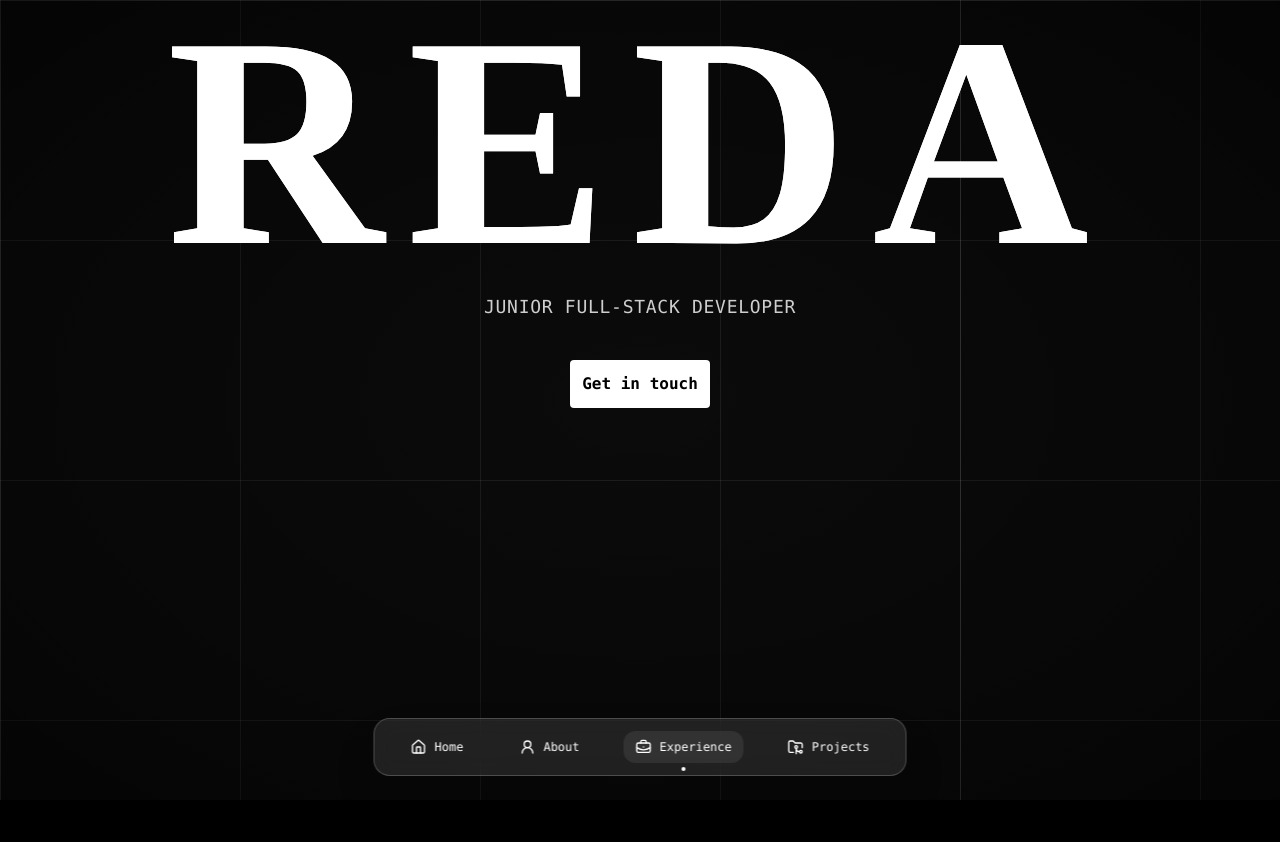
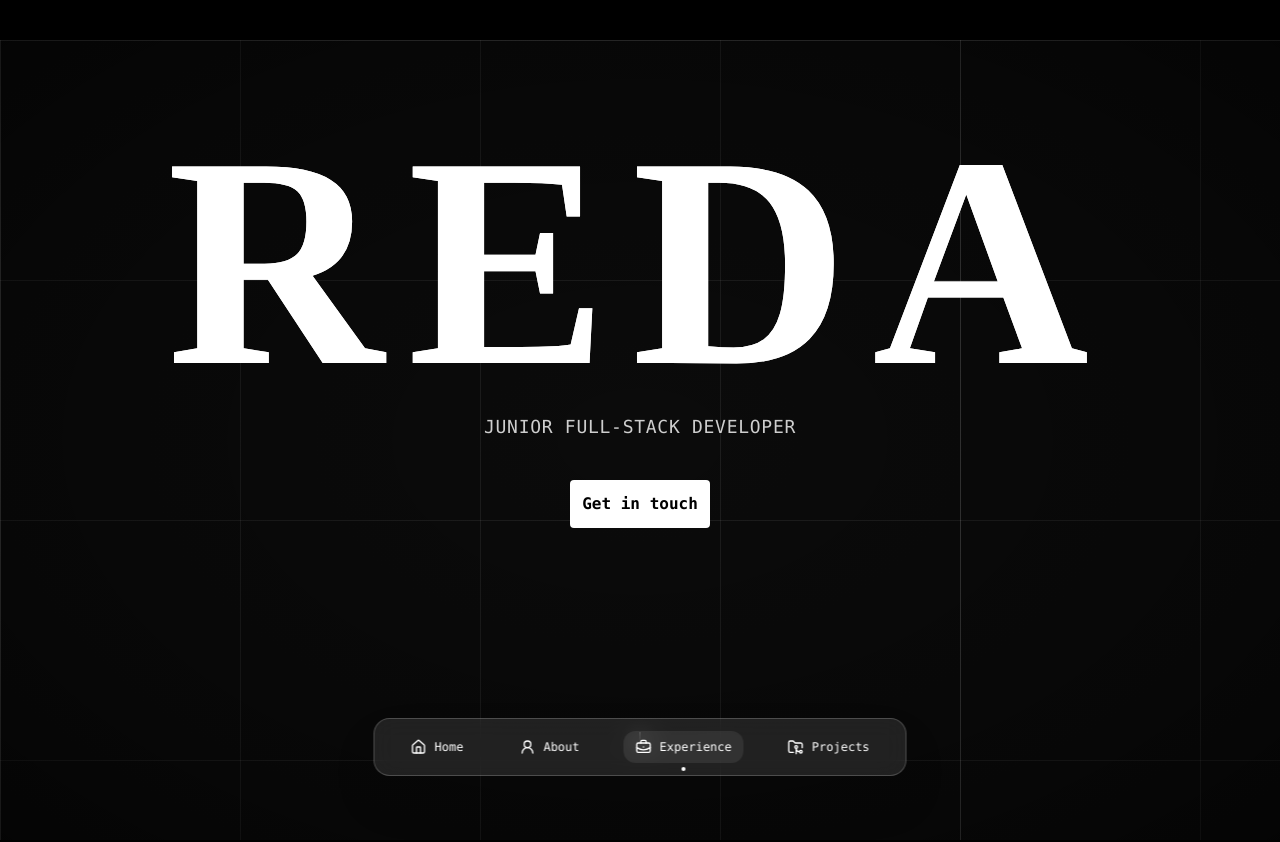
Before and after one commit to redasnkrs/Portfolio., a React (Vite) app: page / in a window 1280 px wide. Shown: the top 842 px of the page. Built offline with nearby package versions, Linux system fonts and the light colour scheme; a web font is replaced by a local one.

Commit message:
feat: Button header bouncing

```diff
--- a/src/components/Hero.tsx
+++ b/src/components/Hero.tsx
@@ -41,9 +41,11 @@ export function Hero({
             <a href="mailto:redadahmani34@gmail.com">Get in touch</a>
           </button>
         </div>
-        <div className="mt-100">
-          <button className="">
-            <a href="#about">II</a>
+        <div className="mt-50">
+          <button className="animate-bounce ease-in-out">
+            <a href="#about" className="text-2xl ">
+              ↓
+            </a>
           </button>
         </div>
       </div>
--- a/src/hero.css
+++ b/src/hero.css
@@ -17,6 +17,7 @@
 /* Dark mode support is automatic; if your app has a theme, override variables in a theme class */
 
 .hero {
+  margin-top: 40px;
   position: relative;
   display: grid;
   place-items: center;
--- a/src/pages/HomePage.tsx
+++ b/src/pages/HomePage.tsx
@@ -1,3 +1,4 @@
+// import { Loader } from "lucide-react";
 import { About } from "../components/About";
 import { ContactMe } from "../components/ContactMe";
 import { ExperienceSection } from "../components/Experience";
@@ -8,6 +9,7 @@ import { Projects } from "../components/Projects";
 export function HomePage() {
   return (
     <div>
+      {/*<Loader />*/}
       <Hero />
       <About />
       <ExperienceSection />
```
Also changed, not shown: src/components/Loader.tsx (added).
